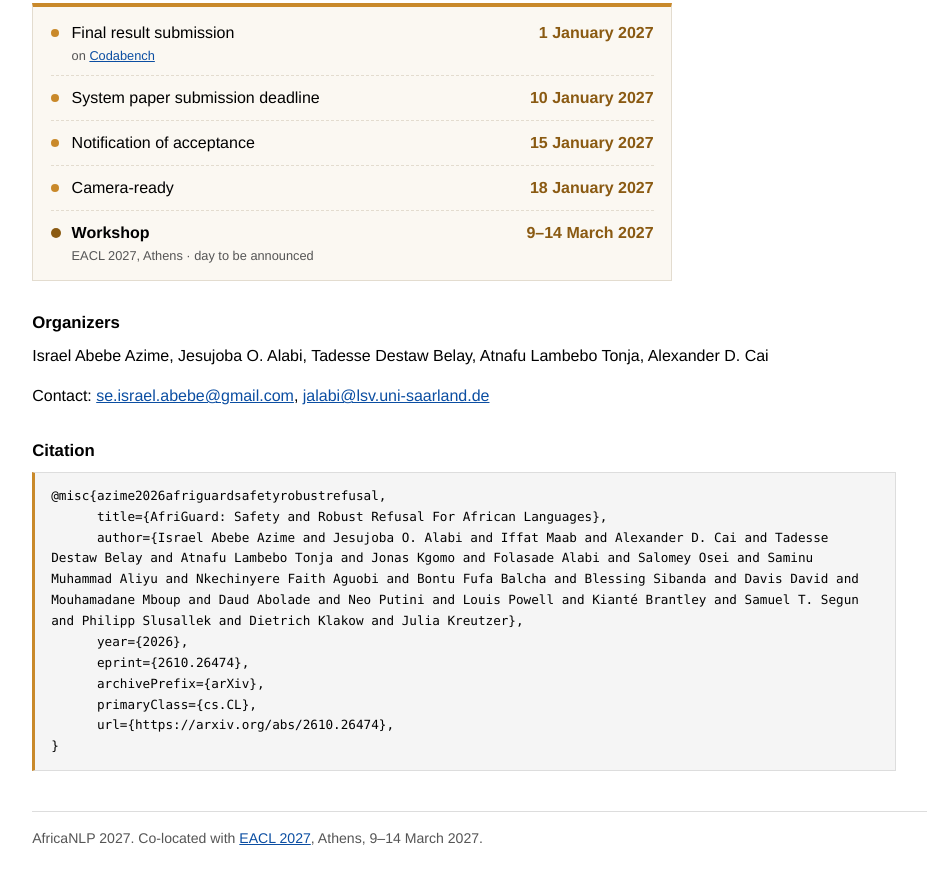
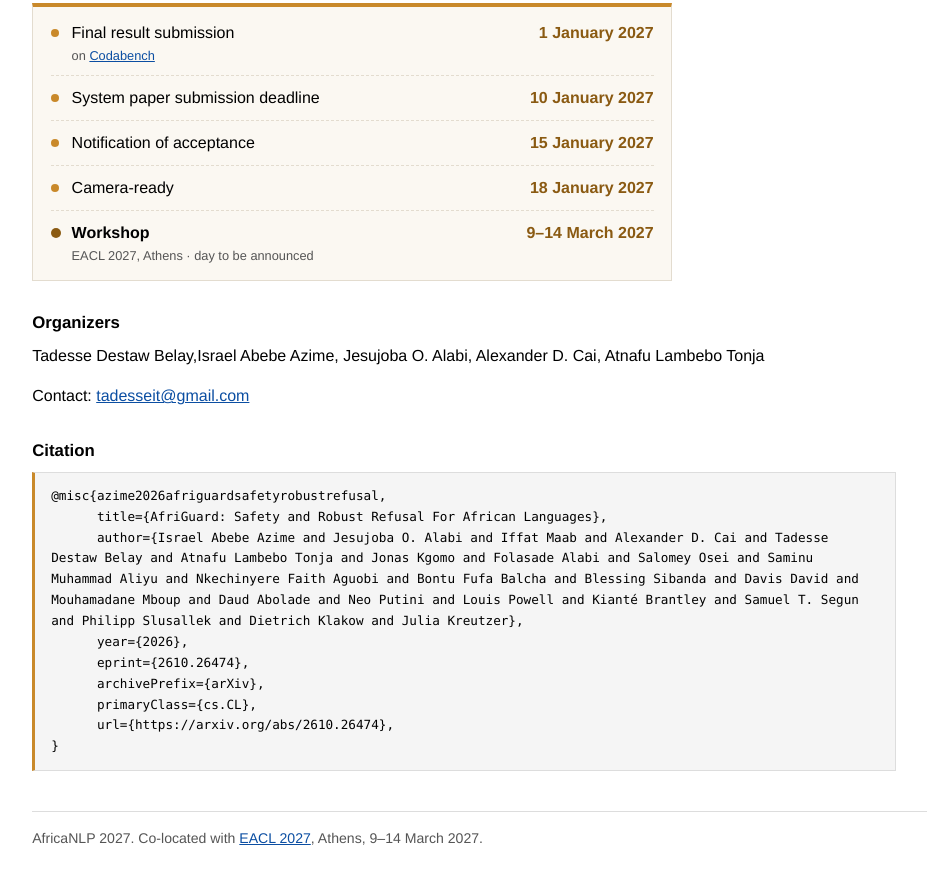
Before and after one commit to AfricaNLP/2027, a plain HTML site: page shared-task.html in a window 1280 px wide. Shown: the part 3411-4295 px from the top of the page, without its empty margins (115-1042 px from the left). Drawn offline with Linux system fonts and the light colour scheme.

Commit message:
updating shared task

```diff
--- a/shared-task.html
+++ b/shared-task.html
@@ -208,9 +208,9 @@ score = f1_score(gold_labels, predictions, average="weighted")</code></pre>
 
 <h3 id="st-organizers">Organizers</h3>
 
-<p>Israel Abebe Azime, Jesujoba O. Alabi, Tadesse Destaw Belay, Atnafu Lambebo Tonja, Alexander D. Cai</p>
+<p>Tadesse Destaw Belay,Israel Abebe Azime, Jesujoba O. Alabi,  Alexander D. Cai, Atnafu Lambebo Tonja</p>
 
-<p>Contact: <a href="mailto:se.israel.abebe@gmail.com">se.israel.abebe@gmail.com</a>, <a href="mailto:jalabi@lsv.uni-saarland.de">jalabi@lsv.uni-saarland.de</a></p>
+<p>Contact: <a href="mailto:tadesseit@gmail.com ">tadesseit@gmail.com </a></p>
 
 <h3 id="citation">Citation</h3>
 
```
